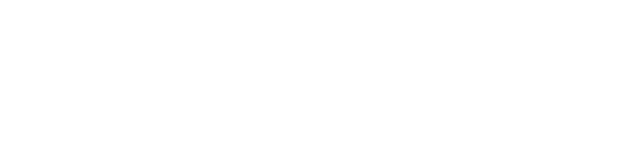
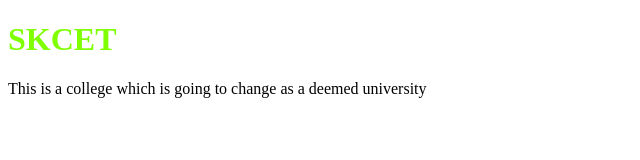
Before and after one commit to Sattanathan123/SampleADPdemo, a plain HTML site: page index.html in a window 1280 px wide. Shown: the whole page, without its empty margins (0-640 px from the left). Drawn offline with Linux system fonts and the light colour scheme.

Commit message:
new update

```diff
--- a/index.html
+++ b/index.html
@@ -6,6 +6,7 @@
     <title>Document</title>
 </head>
 <body>
-
+    <h1 style="color: chartreuse;">SKCET</h1>
+    <p>This is a college which is going to change as a deemed university</p>
 </body>
 </html>
```
